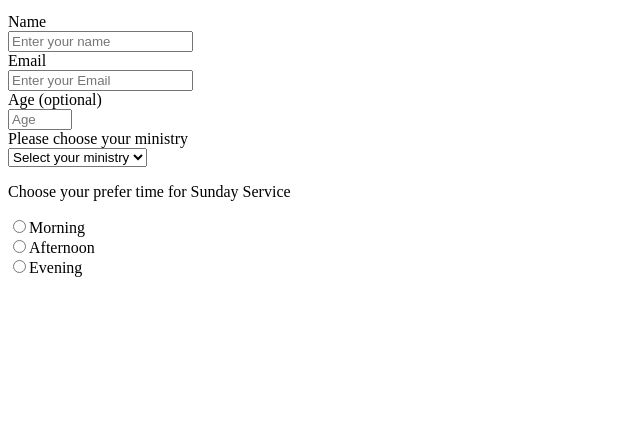
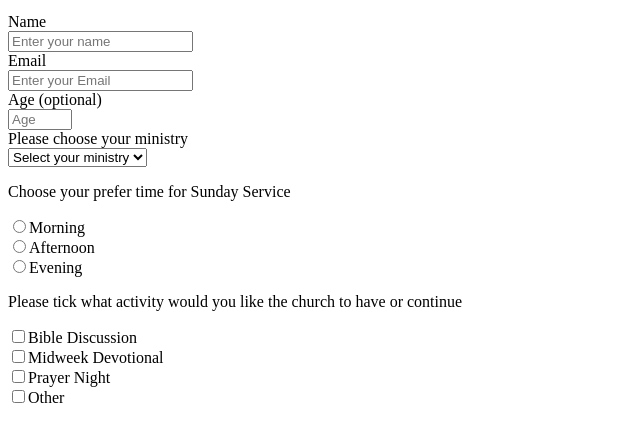
Before and after one commit to darwinvelasquez/freecodecamp-survey-form, a plain HTML site: page index.html in a window 1280 px wide. Shown: the part 101-542 px from the top of the page, without its empty margins (0-640 px from the left). Drawn offline with Linux system fonts and the light colour scheme.

Commit message:
update index.html

```diff
--- a/index.html
+++ b/index.html
@@ -37,7 +37,11 @@
         <input type="radio" name="time_of_worship"><label for="pm">Afternoon</label><br>
         <input type="radio" name="time_of_worship"><label for="evening">Evening</label><br>
 
-
+        <p>Please tick what activity would you like the church to have or continue</p>
+        <input type="checkbox" id="bible_discussion" name="church_activity" value="bible_discussion"><label for="bible_discussion">Bible Discussion</label><br>
+        <input type="checkbox" id="midweek_devotional" name="church_activity" value="bible_discussion"><label for="midweek_devotional">Midweek Devotional</label><br>
+        <input type="checkbox" id="prayer_night" name="church_activity" value="bible_discussion"><label for="prayer_night">Prayer Night</label><br>
+        <input type="checkbox" id="other" name="church_activity" value="other"><label for="other">Other</label><br>
       </form>
     </div>
 
```
